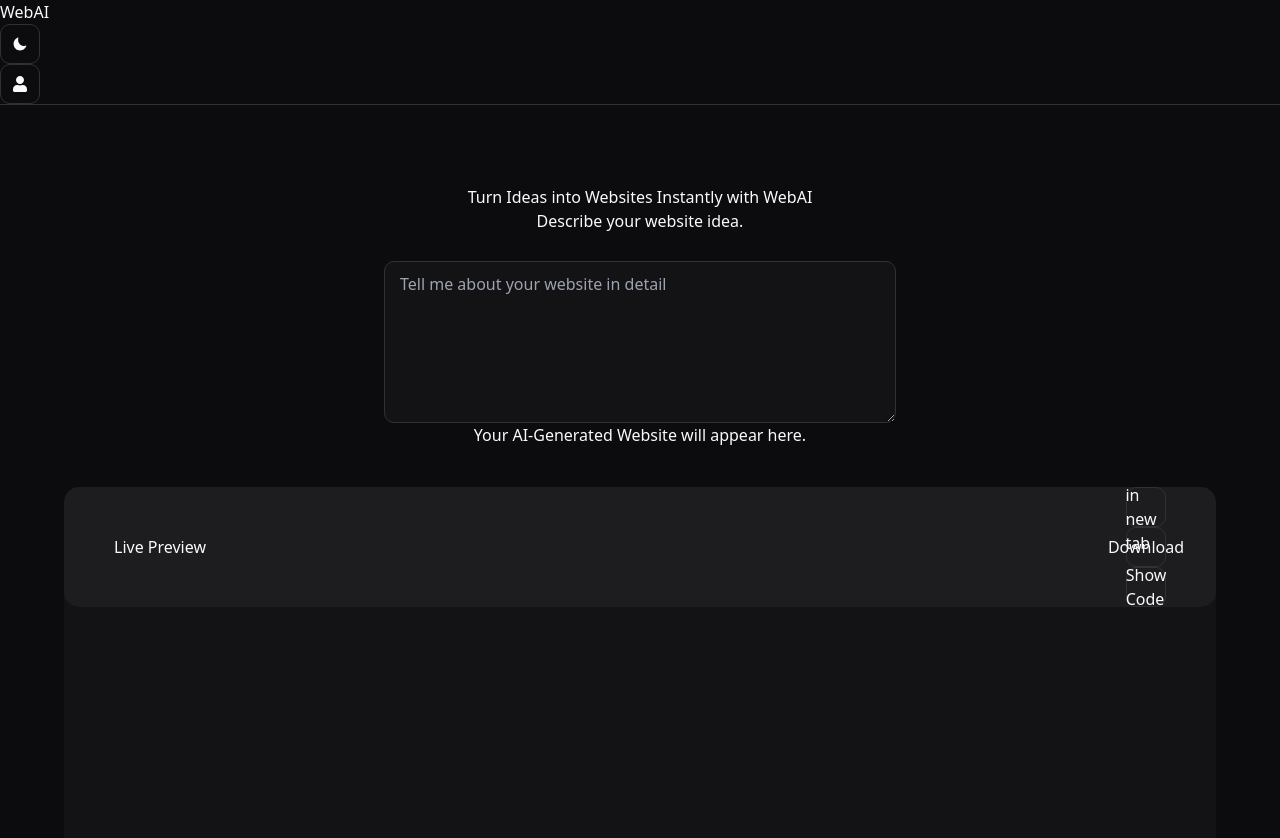
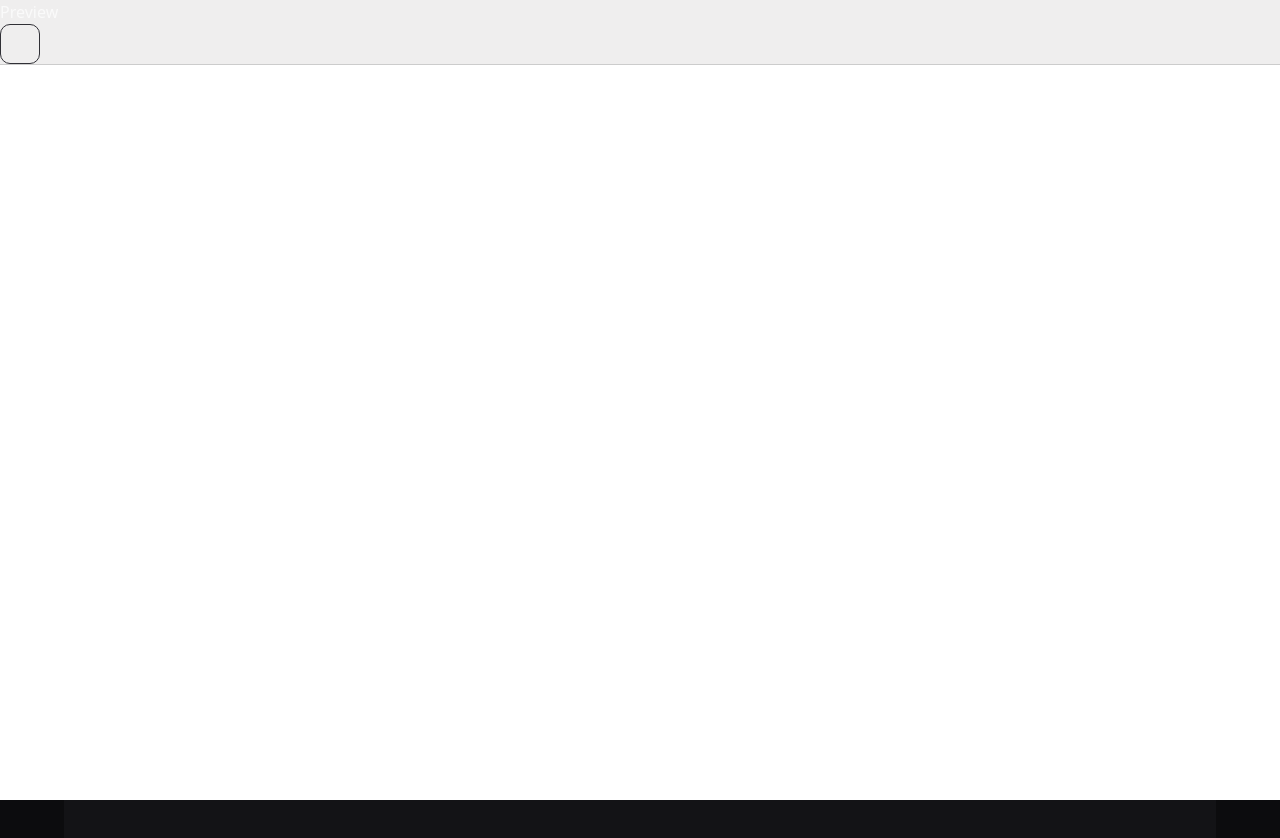
Before and after one commit to rishavk808/Web-AI-Builder, a React (Vite) app: page / in a window 1280 px wide. Both pictures are taken after a click on the element "Open in new tab". Shown: the top 838 px of the page. Built offline with nearby package versions, Linux system fonts and the light colour scheme.

Commit message:
Open in New Tab added

```diff
--- a/src/App.css
+++ b/src/App.css
@@ -139,3 +139,30 @@ html{
   height: calc(100vh - 70px);
   overflow: auto;
 }
+
+.modelCon{
+  position: fixed;
+  width: 100vw;
+  min-height: 100vh;
+  background-color: var(--color-overlay);
+  top: 0;
+  left: 0;
+  right: 0;
+  bottom: 0;
+  display: flex;
+  align-items: center;
+  justify-content: center;
+  z-index: 100;
+  overflow-y: scroll;
+}
+
+.modelBox{
+  width: 100%;
+  height: 100%;
+  background-color: white;
+}
+
+.modelBox .header{
+  border-bottom: 1px solid #ccc;
+  background-color: #efeeee;
+}
--- a/src/App.jsx
+++ b/src/App.jsx
@@ -11,7 +11,23 @@ import Editor from '@monaco-editor/react';
 const App = () =>{
     const [prompt, setPrompt] = useState("");
     const [isShowCode, setIsShowCode] = useState(false);
-
+    const [isInNewTab, setIsInNewTab] = useState(false);
+    const [code, setCode] = useState(
+      `
+      <!DOCTYPE html>
+      <html lang="en">
+      <head>
+        <meta charset="UTF-8">
+        <meta name="viewport" content="width=device-width, initial-scale=1.0">
+        <title>Document</title>
+        <script src="https://cdn.tailwindcss.com"></script>
+      </head>
+      <body class="p-[10px]">
+        <h1 class="text-[30px] font-[700]">Welcome to WebAI</h1>
+      </body>
+      </html>
+      `
+    );
     return (
         <>
           <Navbar/>
@@ -33,21 +49,37 @@ const App = () =>{
               <h3 className = 'font-bold text-[16px]'>Live Preview</h3>
 
                <div className="icons flex items-center gap-[15px]">
-               <div className= "icon !w-[auto] !p-[12px] flex items-center gap-[10px]">Open in new tab <ImNewTab /></div>
+               <div onClick = {()=>{setIsInNewTab(true)}} className= "icon !w-[auto] !p-[12px] flex items-center gap-[10px]">Open in new tab <ImNewTab /></div>
                <div className= "icon !w-[auto] !p-[12px] flex items-center gap-[10px]">Download<IoMdDownload /></div>
            <div onClick={() => { setIsShowCode(!isShowCode) }} className="icon !w-[auto] !p-[12px] flex items-center gap-[10px]">{isShowCode ? "Hide Code" : "Show Code"} {isShowCode ? <FaEyeSlash /> : <BiSolidShow />}</div>
             </div>
             </div>
             {
               isShowCode ? <>
-              <Editor height="100%" defaultLanguage="html" defaultValue="<h1>Build Your Web</h1>" />
+              <Editor height="100%" theme = "vs-dark" defaultLanguage="html" defaultValue={code} />
               </> : <>
-              <iframe srcDoc = "" className = 'w-full bg-[white]'></iframe>
+              <iframe srcDoc = {code} className = 'w-full bg-[white]'></iframe>
               </>
             }
 
            </div>
           </div>
+          {
+            isInNewTab ?
+            <>
+            <div className="modelCon">
+              <div className="modelBox text-black">
+                <div className="header w-full px-[50px] h-[70px] flex items-center justify-between">
+                   <h3 className = 'font-[700]'>Preview</h3>
+
+                   <div className="icons flex items-center gap-[15px]">
+                    <div className="icon"></div>
+                   </div>
+                </div>
+              </div>
+            </div>
+            </> : ""
+          }
         </>
     )
 }
```
